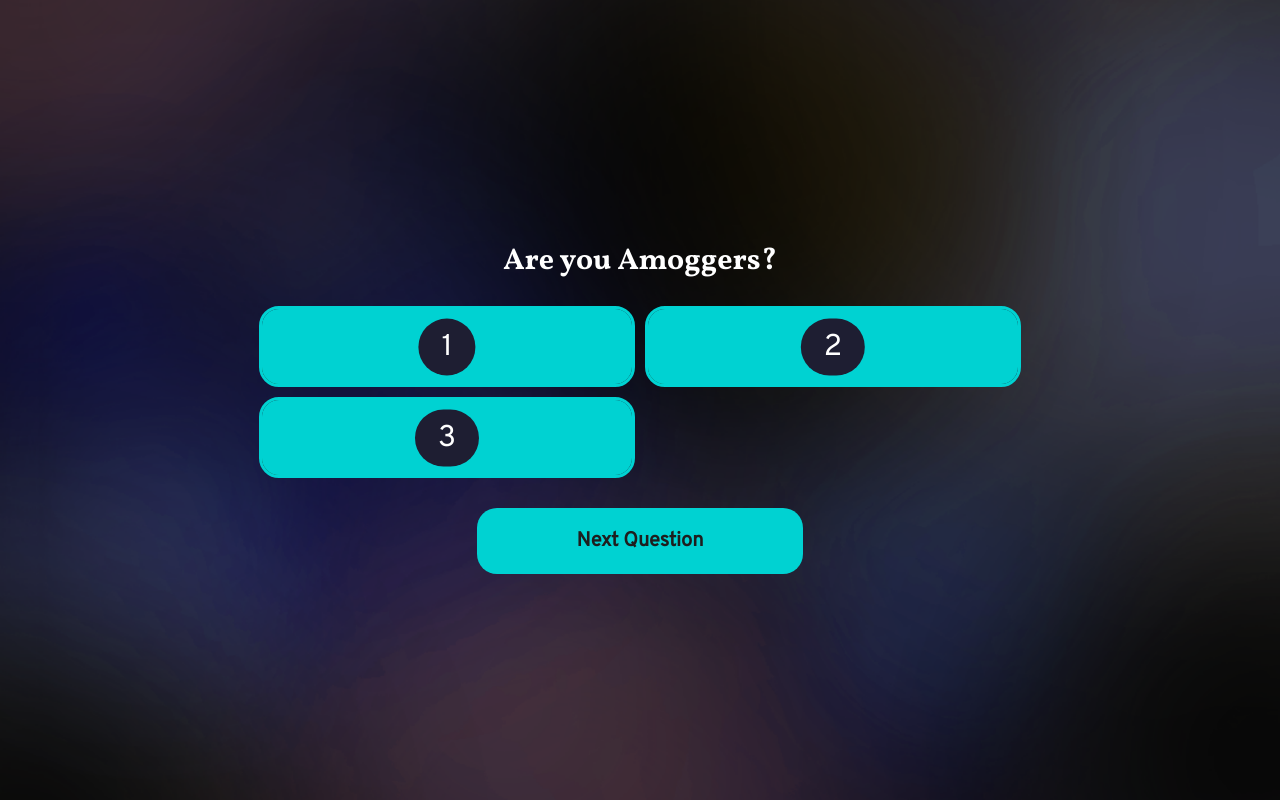
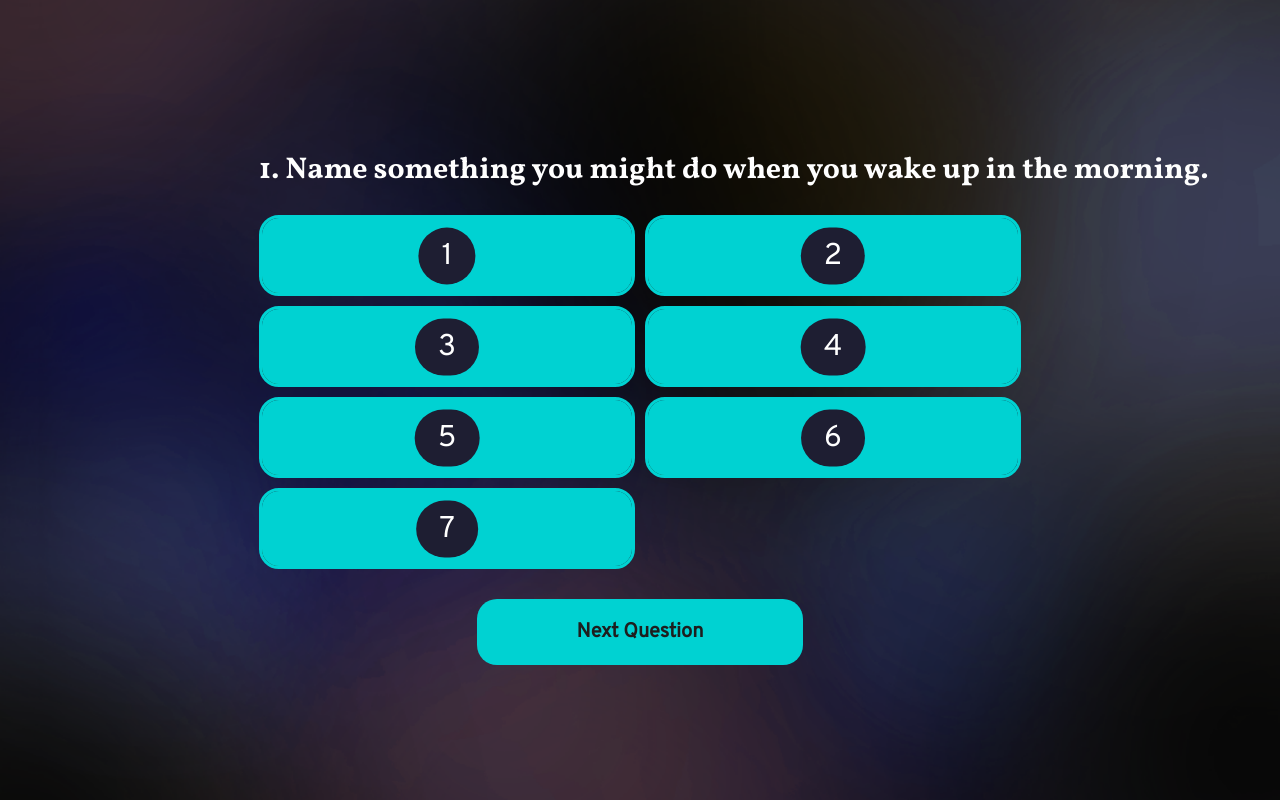
Before and after one commit to electriclance-edu/family-feud, a plain HTML site: page index.html in a window 1280 px wide. Both pictures are taken after a click on the button "START". Drawn offline with Linux system fonts and the light colour scheme.

Commit message:
added data

```diff
--- a/data.js
+++ b/data.js
@@ -1,56 +1,356 @@
 var questions = [
   {
-    text:"Are you Amoggers?",
-    respondents:"100",
+    text:"Name something you might do when you wake up in the morning.",
     answers:[
       {
-        text:"sus",
-        respondents:"43"
+        text:"check phone",
+        respondents:"14"
       },
       {
-        text:"Yes",
-        respondents:"35"
+        text:"do routine",
+        respondents:"7"
       },
       {
-        text:"No",
-        respondents:"22"
+        text:"back to sleep",
+        respondents:"6"
+      },
+      {
+        text:"check social media",
+        respondents:"5"
+      },
+      {
+        text:"workout",
+        respondents:"5"
+      },
+      {
+        text:"drink water",
+        respondents:"3"
+      },
+      {
+        text:"drink water",
+        respondents:"3"
+      }
+    ]
+  },
+  {
+    text:"Name something you might dream about.",
+    answers:[
+      {
+        text:"school",
+        respondents:"8"
+      },
+      {
+        text:"reqs/deadlines",
+        respondents:"7"
+      },
+      {
+        text:"crush",
+        respondents:"5"
+      },
+      {
+        text:"books/shows/games",
+        respondents:"4"
+      },
+      {
+        text:"flying",
+        respondents:"4"
+      },
+      {
+        text:"pisay campus/f2f",
+        respondents:"4"
+      },
+      {
+        text:"apocalypse",
+        respondents:"3"
+      },
+      {
+        text:"falling",
+        respondents:"2"
+      },
+      {
+        text:"recent experiences",
+        respondents:"2"
       },
     ]
   },
   {
-    text:"Are you Chungus?",
-    respondents:"16",
+    text:"Name something that runs out quickly during quarantine.",
     answers:[
       {
-        text:"rabbit",
-        respondents:"12"
+        text:"patience",
+        respondents:"6"
       },
       {
-        text:"beliver",
+        text:"time",
+        respondents:"6"
+      },
+      {
+        text:"food",
+        respondents:"5"
+      },
+      {
+        text:"motivation",
+        respondents:"5"
+      },
+      {
+        text:"energy",
+        respondents:"4"
+      },
+      {
+        text:"tissue",
+        respondents:"4"
+      },
+      {
+        text:"alcohol",
         respondents:"3"
       },
       {
-        text:"mongrel",
-        respondents:"1"
+        text:"entertainment",
+        respondents:"2"
+      },
+      {
+        text:"money",
+        respondents:"2"
+      },
+      {
+        text:"competence/brain cells",
+        respondents:"2"
       },
     ]
   },
   {
-    text:"Are you english?",
-    respondents:"50",
+    text:"Name something you’d do when you’re stuck at home with no WiFi.",
     answers:[
       {
-        text:"cry harder",
-        respondents:"20"
+        text:"read a book",
+        respondents:"18"
       },
       {
-        text:"japanese",
-        respondents:"15"
+        text:"sleep",
+        respondents:"11"
       },
       {
-        text:"british",
-        respondents:"15"
+        text:"write/draw",
+        respondents:"4"
+      },
+      {
+        text:"exercise",
+        respondents:"2"
+      },
+      {
+        text:"nothing",
+        respondents:"2"
+      },
+      {
+        text:"play offline games",
+        respondents:"2"
+      },
+      {
+        text:"scroll thru pictures",
+        respondents:"2"
+      },
+      {
+        text:"Use mobile data",
+        respondents:"2"
+      }
+    ]
+  },
+  {
+    text:"Name something Pisay students usually dread.",
+    answers:[
+      {
+        text:"research",
+        respondents:"13"
+      },
+      {
+        text:"reqs",
+        respondents:"11"
+      },
+      {
+        text:"hell week",
+        respondents:"6"
+      },
+      {
+        text:"deadlines",
+        respondents:"4"
+      },
+      {
+        text:"recitation",
+        respondents:"3"
+      },
+      {
+        text:"exams",
+        respondents:"2"
+      },
+      {
+        text:"pisay",
+        respondents:"2"
+      }
+    ]
+  },
+  {
+    text:"Name something Pisay students usually do on a free period.	",
+    answers:[
+      {
+        text:"sleep",
+        respondents:"17"
+      },
+      {
+        text:"go to library",
+        respondents:"6"
+      },
+      {
+        text:"chill",
+        respondents:"5"
+      },
+      {
+        text:"frisbee",
+        respondents:"4"
+      },
+      {
+        text:"games",
+        respondents:"4"
+      },
+      {
+        text:"reqs",
+        respondents:"4"
+      },
+      {
+        text:"cram",
+        respondents:"3"
+      },
+      {
+        text:"study",
+        respondents:"2"
+      }
+    ]
+  },
+  {
+    text:"Name something you’d bring on a school field trip.",
+    answers:[
+      {
+        text:"phone",
+        respondents:"10"
+      },
+      {
+        text:"chips",
+        respondents:"7"
+      },
+      {
+        text:"money",
+        respondents:"6"
+      },
+      {
+        text:"snacks",
+        respondents:"4"
+      },
+      {
+        text:"water jug",
+        respondents:"4"
+      },
+      {
+        text:"camera",
+        respondents:"3"
+      },
+      {
+        text:"ear/headphones",
+        respondents:"3"
+      },
+      {
+        text:"cards",
+        respondents:"2"
+      },
+      {
+        text:"pillow/plushie",
+        respondents:"2"
       },
     ]
   },
+  {
+    text:"Name something Pisay students usually look for in the lost & found.	",
+    answers:[
+      {
+        text:"water jug",
+        respondents:"16"
+      },
+      {
+        text:"ID",
+        respondents:"12"
+      },
+      {
+        text:"phone",
+        respondents:"5"
+      },
+      {
+        text:"wallet",
+        respondents:"5"
+      },
+      {
+        text:"go bag",
+        respondents:"3"
+      },
+      {
+        text:"scientific calculator",
+        respondents:"3"
+      },
+      {
+        text:"frisbee",
+        respondents:"2"
+      }
+    ]
+  },
+  {
+    text:"Name something students use in STEM classes.",
+    answers:[
+      {
+        text:"scientific calculator",
+        respondents:"29"
+      },
+      {
+        text:"pen",
+        respondents:"5"
+      },
+      {
+        text:"brain",
+        respondents:"4"
+      },
+      {
+        text:"computer/gadgets",
+        respondents:"2"
+      },
+      {
+        text:"microscope",
+        respondents:"2"
+      }
+    ]
+  },
+  {
+    text:"Name a reason why a student might be absent on a school day.",
+    answers:[
+      {
+        text:"sickness",
+        respondents:"33"
+      },
+      {
+        text:"contest",
+        respondents:"4"
+      },
+      {
+        text:"stress",
+        respondents:"3"
+      },
+      {
+        text:"dengue",
+        respondents:"2"
+      },
+      {
+        text:"family issues",
+        respondents:"2"
+      },
+      {
+        text:"oversleep",
+        respondents:"2"
+      }
+    ]
+  },
 ]
--- a/index.html
+++ b/index.html
@@ -11,9 +11,9 @@
     <div class="title centered" id="titleScreen">
       <p class="slogan">Like HR But Activity :O</p>
       <h1>
-        <span class="big">F</span>AMILY
+        <span class="big">F</span>UNNY
         <br>
-        <span class="big">R</span>AT
+        <span class="big">G</span>AME
       </h1>
       <p>Tau Group 5 HR</p>
       <button onclick="start()">START</button>
--- a/script.js
+++ b/script.js
@@ -38,9 +38,9 @@ function triggerWord(elem) {
 }
 function loadQuestion(question) {
   promptParent.innerHTML = "";
-  questionName.innerHTML = question.text;
+  questionName.innerHTML = `${currentQuestion + 1}. ${question.text}`;
   for (var i = 0; i < question.answers.length; i++) {
-    promptParent.appendChild(createPrompt(question.answers[i],i + 1, question.respondents));
+    promptParent.appendChild(createPrompt(question.answers[i],i + 1, 50));
   }
 }
 function createPrompt(promptData,index,totalRespondents) {
--- a/style.css
+++ b/style.css
@@ -79,6 +79,10 @@ button, .clickable {
 .game h1 {
   font-size:30px;
 }
+#question {
+  white-space:nowrap;
+  width:50px;
+}
 .prompts {
   display:grid;
   grid-template-columns:auto auto;
```
